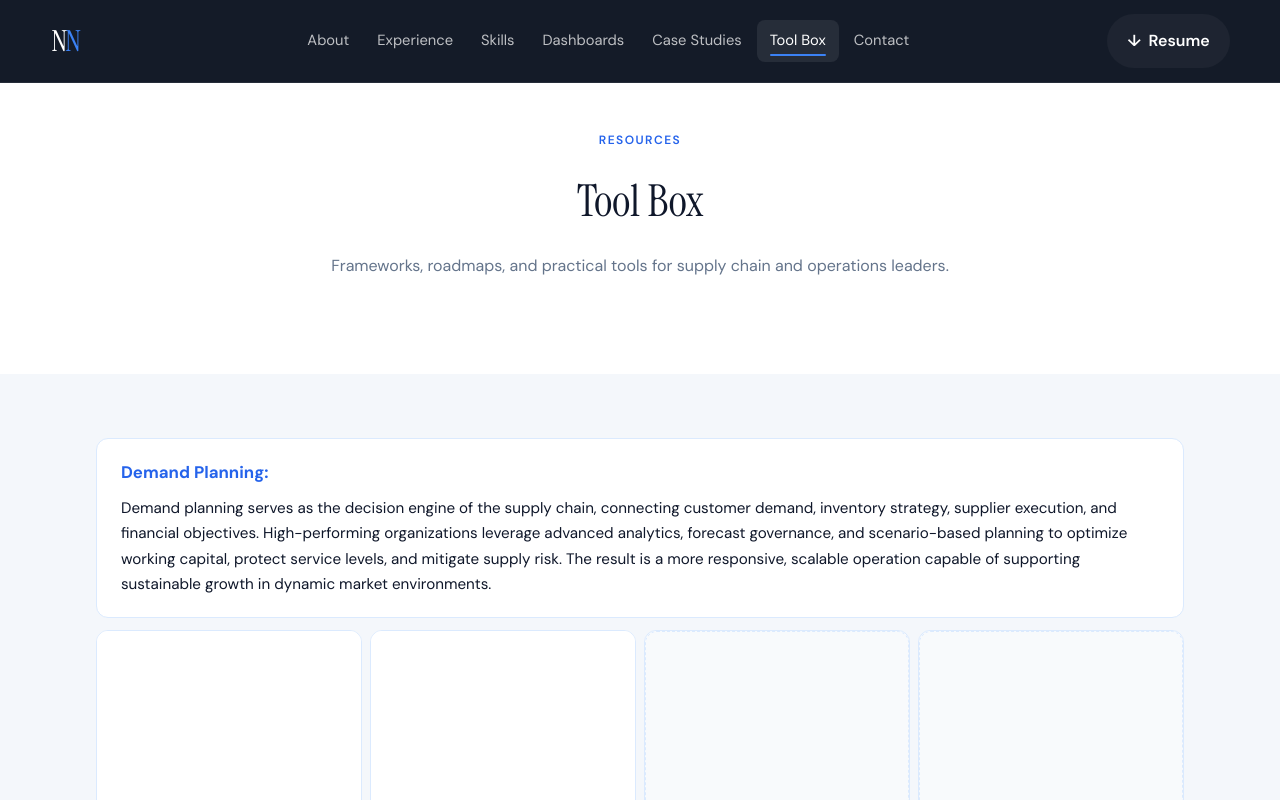
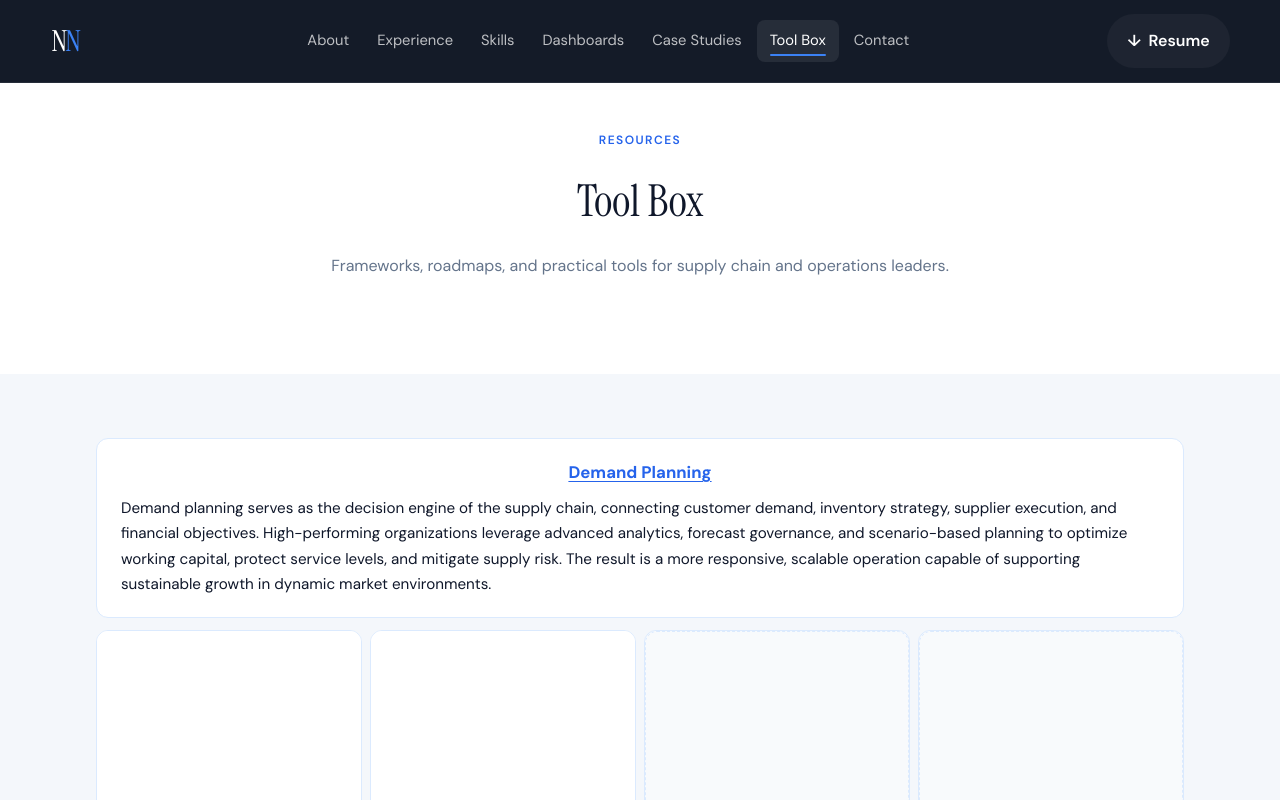
Before and after one commit to CaptianBoredASF/Website, a React (Vite) app: page /toolbox in a window 1280 px wide. Shown: the top 800 px of the page. Built offline with nearby package versions, Linux system fonts and the light colour scheme.

Commit message:
Center and underline Demand Planning toolbox heading

```diff
--- a/src/index.css
+++ b/src/index.css
@@ -944,6 +944,9 @@ a:hover {
   font-size: 1.05rem;
   font-weight: 700;
   color: var(--accent);
+  text-align: center;
+  text-decoration: underline;
+  text-underline-offset: 0.2em;
 }
 
 .toolbox-intro-text {
--- a/src/pages/ToolBoxPage.jsx
+++ b/src/pages/ToolBoxPage.jsx
@@ -24,7 +24,7 @@ export default function ToolBoxPage() {
           <div className="container">
             <div className="toolbox-grid-wrap">
               <div className="toolbox-intro-box">
-                <h2 className="toolbox-intro-title">Demand Planning:</h2>
+                <h2 className="toolbox-intro-title">Demand Planning</h2>
                 <p className="toolbox-intro-text">
                   Demand planning serves as the decision engine of the supply chain, connecting customer
                   demand, inventory strategy, supplier execution, and financial objectives. High-performing
```
